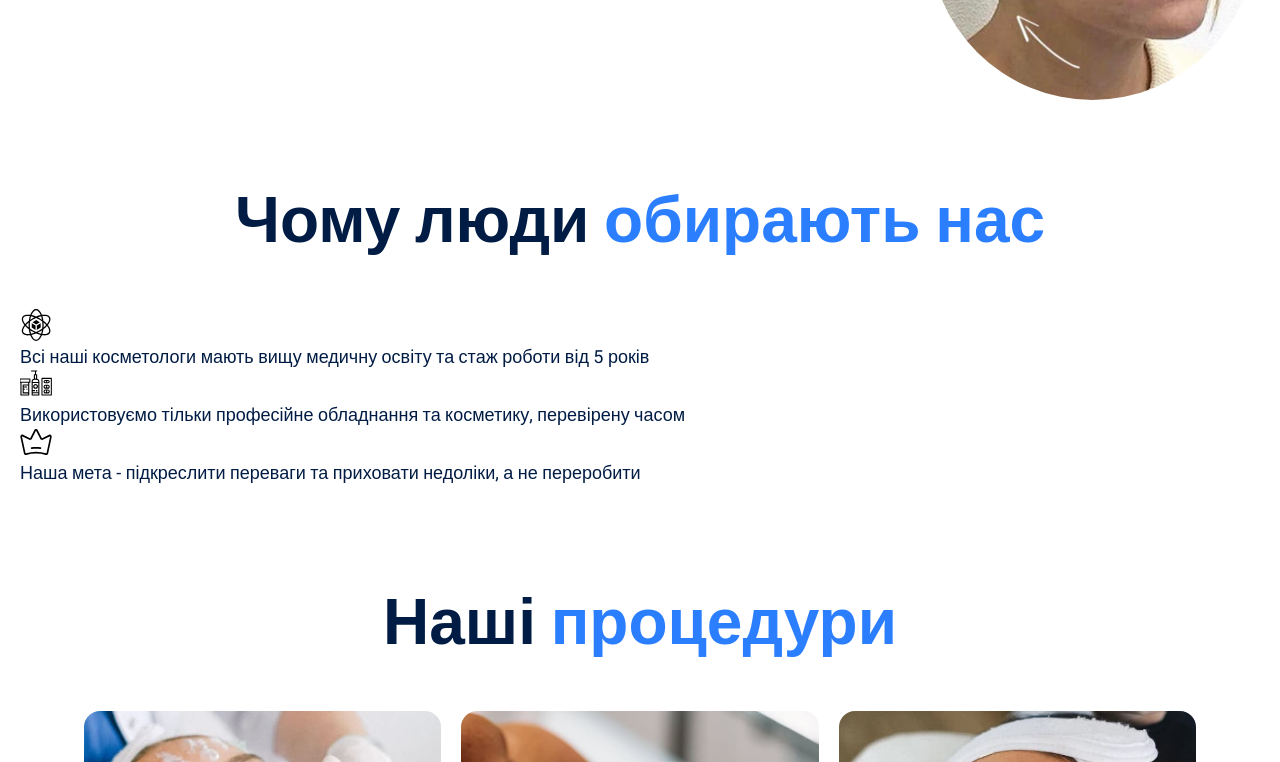
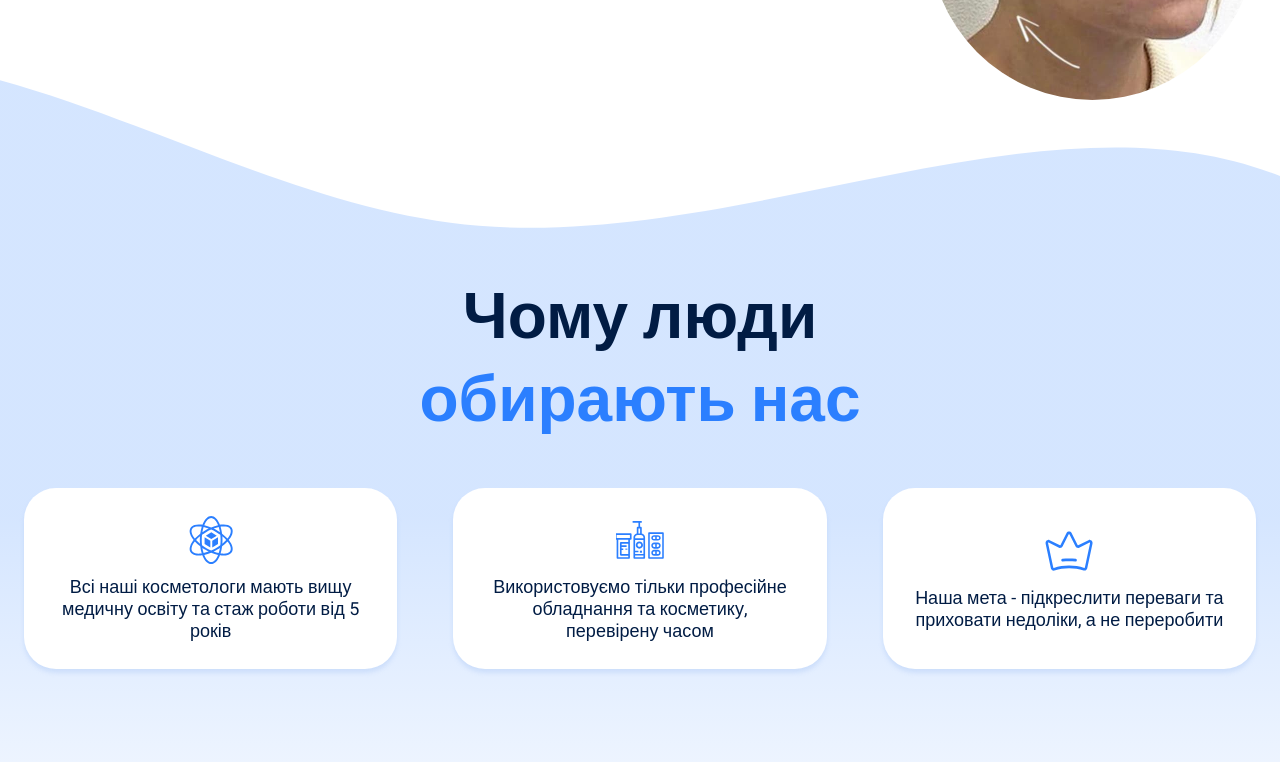
Before and after one commit to NadezhdaKuzmich/beauty-zone, a plain HTML site: page index.html in a window 1280 px wide. Shown: the part 1400-2162 px from the top of the page. Drawn offline with nearby package versions, Linux system fonts and the light colour scheme.

Commit message:
add styles for adventures-section

```diff
--- a/index.html
+++ b/index.html
@@ -100,20 +100,23 @@
           <div class="about-section__container">
             <div class="about-section__content">
               <h2 class="about-section__title section__title">
-                Перевтілюйтесь <br /> в
+                Перевтілюйтесь <br />
+                в
                 <span class="text-brand text-capitalize">beauty zone!</span>
               </h2>
               <div class="about-section__description">
                 <p>
-                  Наша косметологічна клініка пропонує вам професійні послуги <br /> з
-                  догляду за шкірою обличчя та тіла.
+                  Наша косметологічна клініка пропонує вам професійні послуги
+                  <br />
+                  з догляду за шкірою обличчя та тіла.
                 </p>
                 <p>
                   B
                   <span class="text-bold text-capitalize">beauty zone</span> ми
-                  гарантуємо найвищі стандарти якості <br /> та приємний сервіс. Наші
-                  косметологічні процедури та препарати допоможуть вам
-                  підтримувати свою красу та молодість. <br /> З нами краса назавжди!
+                  гарантуємо найвищі стандарти якості <br />
+                  та приємний сервіс. Наші косметологічні процедури та препарати
+                  допоможуть вам підтримувати свою красу та молодість. <br />
+                  З нами краса назавжди!
                 </p>
               </div>
             </div>
@@ -138,11 +141,11 @@
         <div class="container">
           <h2
             class="advantages-section__title section__title section__title--centered">
-            Чому люди <span class="text-brand">обирають нас</span>
+            Чому люди <br><span class="text-brand">обирають нас</span>
           </h2>
           <ul class="advantages-section__list">
             <li class="advantages-section__item">
-              <svg class="header__social-icon" width="32" height="32">
+              <svg class="advantages-section__icon" width="48" height="48">
                 <use href="./images/icons.svg#icon-medical-education"></use>
               </svg>
               <p>
@@ -151,7 +154,7 @@
               </p>
             </li>
             <li class="advantages-section__item">
-              <svg class="header__social-icon" width="32" height="32">
+              <svg class="advantages-section__icon" width="48" height="48">
                 <use href="./images/icons.svg#icon-cosmetic-set"></use>
               </svg>
               <p>
@@ -160,7 +163,7 @@
               </p>
             </li>
             <li class="advantages-section__item">
-              <svg class="header__social-icon" width="32" height="32">
+              <svg class="advantages-section__icon" width="48" height="48">
                 <use href="./images/icons.svg#icon-crown"></use>
               </svg>
               <p>
@@ -250,7 +253,7 @@
           </div>
         </div>
       </section>
-      <section class="section contact-section" id="contact-section">
+      <!-- <section class="section contact-section" id="contact-section">
         <div class="container">
           <h2
             class="contact-section__title section__title section__title--centered">
@@ -318,7 +321,7 @@
             </div>
           </div>
         </div>
-      </section>
+      </section> -->
     </main>
     <footer class="footer">
       <div class="container">
--- a/scss/_global.scss
+++ b/scss/_global.scss
@@ -51,11 +51,6 @@ a {
 }
 
 // slider
-.container {
-  max-width: 1280px;
-  padding: 0 20px;
-  margin: auto;
-}
 
 .procedurs-section {
   &__title {
--- a/scss/layouts/_about-section.scss
+++ b/scss/layouts/_about-section.scss
@@ -1,19 +1,23 @@
 .about-section {
   position: relative;
-  padding: 0;
+  padding: 12px 0 52px;
+
+  @media screen and (min-width: $bp-tablet) {
+    padding: 12px 0 68px;
+  }
 
   @media screen and (min-width: $bp-middle) {
-    padding: 28px 0;
+    padding: 28px 0 86px;
   }
 
   &__wave {
     position: absolute;
-    top: -48px;
+    top: -24px;
     fill: var(--color-primary-light);
     stroke: var(--color-primary-light);
 
     @media screen and (min-width: $bp-tablet) {
-      top: -72px;
+      top: -67px;
     }
 
     @media screen and (min-width: $bp-desktop) {
@@ -26,10 +30,12 @@
   }
 
   &__container {
+    position: relative;
     display: flex;
     flex-direction: column;
     align-items: center;
     gap: 40px;
+    z-index: 99;
 
     @media screen and (min-width: $bp-middle) {
       flex-direction: row;
--- /dev/null
+++ b/scss/layouts/_advantages-section.scss
@@ -0,0 +1,68 @@
+.advantages-section {
+  position: relative;
+  padding-top: 52px;
+
+  @media screen and (min-width: $bp-tablet) {
+    padding-top: 68px;
+  }
+
+  @media screen and (min-width: $bp-middle) {
+    padding-top: 86px;
+  }
+
+  &::before {
+    content: "";
+    position: absolute;
+    top: -62px;
+    left: -14rem;
+    right: 0;
+    width: auto;
+    height: 973px;
+    background-image: url(../../images/background-advantages-section.svg);
+    background-repeat: no-repeat;
+    background-size: cover;
+    z-index: -1;
+
+    @media screen and (min-width: $bp-tablet) {
+      top: -98px;
+    }
+
+    @media screen and (min-width: $bp-desktop) {
+      height: 1785px;
+      background-position: center;
+      top: -130px;
+    }
+  }
+
+  &__title {
+    margin-bottom: 24px;
+
+    @media screen and (min-width: $bp-middle) {
+      margin-bottom: 48px;
+    }
+  }
+
+  &__list {
+    display: flex;
+    flex-wrap: wrap;
+    text-align: center;
+    justify-content: center;
+    gap: 16px 56px;
+  }
+
+  &__item {
+    display: flex;
+    height: 181px;
+    min-width: 316px;
+    max-width: calc((100% - 112px) / 3);
+    flex-direction: column;
+    justify-content: center;
+    align-items: center;
+    border-radius: 32px;
+    background: var(--color-primary-light);
+    box-shadow: 0px 4px 4px 0px rgba(168, 198, 245, 0.38);
+    fill: var(--color-primary-brand);
+    padding: 24px 32px;
+    gap: 12px;
+  }
+}
--- a/scss/layouts/_hero-section.scss
+++ b/scss/layouts/_hero-section.scss
@@ -10,7 +10,7 @@
     url("../../images/hero-section-background.jpg");
   background-position: right top;
   background-repeat: repeat-x;
-  background-size: contain;
+  background-size: cover;
   overflow: hidden;
 
   @media (min-device-pixel-ratio: 2),
@@ -28,7 +28,6 @@
 
   @media screen and (min-width: $bp-large) {
     background-position: center 20%;
-    background-size: cover;
   }
 
   &__container {
--- a/scss/main.scss
+++ b/scss/main.scss
@@ -9,6 +9,7 @@
 @import "./components/links";
 
 @import "./layouts/about-section";
+@import "./layouts/advantages-section";
 @import "./layouts/gallery";
 @import "./layouts/header";
 @import "./layouts/hero-section";
--- a/scss/utils/_utils.scss
+++ b/scss/utils/_utils.scss
@@ -0,0 +1,18 @@
+.container {
+  max-width: 1288px;
+  width: 100%;
+  padding: 0 24px;
+  margin: auto;
+
+  @media screen and (min-width: $bp-tablet) {
+    padding: 0 30px;
+  }
+
+  @media screen and (min-width: $bp-middle) {
+    padding: 0 40px;
+  }
+
+  @media screen and (min-width: $bp-desktop) {
+    padding: 0 24px;
+  }
+}
```
Also changed, not shown: css/main.min.css, images/background-advantages-section.svg (added), 3 other files.
